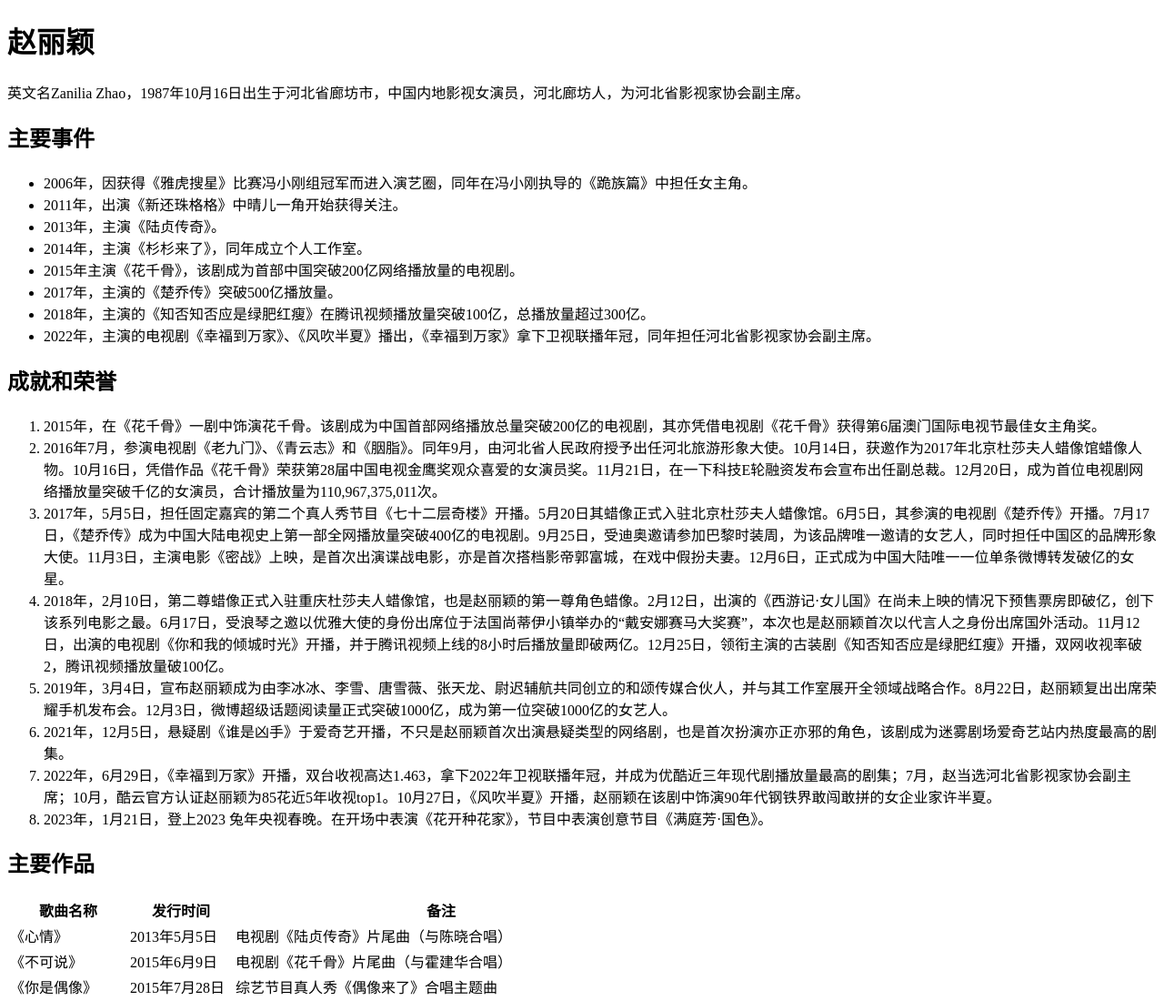
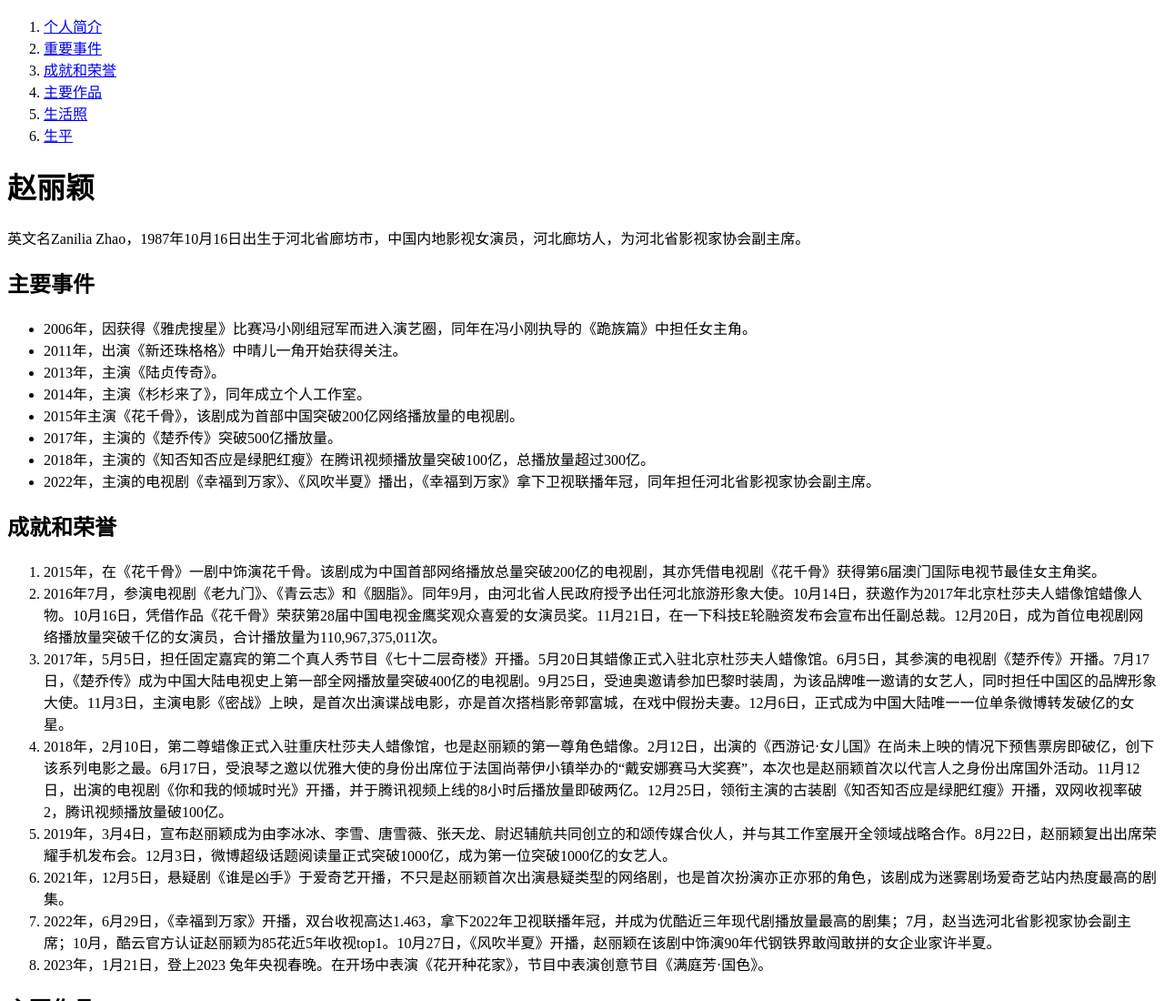
Before and after one commit to yangyangou/Zhao-Liying, a plain HTML site: page index.html in a window 1280 px wide. Shown: the top 1100 px of the page at 91% size. Drawn offline with Linux system fonts and the light colour scheme.

```diff
--- a/index.html
+++ b/index.html
@@ -14,13 +14,24 @@
 </head>
 
 <body>
-    <h1>
+    <nav>
+        <ol>
+            <li><a href="#Zanilia Zhao">个人简介</a></li>
+            <li><a href="#events">重要事件</a></li>
+            <li><a href="#awards">成就和荣誉</a></li>
+            <li><a href="#works">主要作品</a></li>
+            <li><a href="#pictures">生活照</a></li>
+            <li><a href="#life">生平</a></li>
+
+        </ol>
+    </nav>
+    <h1 id="Zanilia Zhao">
         赵丽颖
     </h1>
     <p>
         英文名Zanilia Zhao，1987年10月16日出生于河北省廊坊市，中国内地影视女演员，河北廊坊人，为河北省影视家协会副主席。
     </p>
-    <h2>
+    <h2 id="events">
         主要事件
     </h2>
     <ul>
@@ -33,7 +44,7 @@
         <li>2018年，主演的《知否知否应是绿肥红瘦》在腾讯视频播放量突破100亿，总播放量超过300亿。</li>
         <li>2022年，主演的电视剧《幸福到万家》、《风吹半夏》播出，《幸福到万家》拿下卫视联播年冠，同年担任河北省影视家协会副主席。</li>
     </ul>
-    <h2>
+    <h2 id="awards">
         成就和荣誉
     </h2>
     <ol>
@@ -51,7 +62,7 @@
         </li>
         <li>2023年，1月21日，登上2023 兔年央视春晚。在开场中表演《花开种花家》，节目中表演创意节目《满庭芳·国色》。</li>
     </ol>
-    <h2>
+    <h2 id="works">
         主要作品
     </h2>
 
@@ -117,13 +128,13 @@
         </tbody>
     </table>
 
-    <h2>生活照</h2>
+    <h2 id="pictures">生活照</h2>
 
     <div><img width="400" src="images/1.png" alt="图一"></div>
     <div><img width="400" src="images/2.png" alt="图二"></div>
     <div><img width="400" src="images/3.png" alt="图三"></div>
 
-    <h2>
+    <h2 id="life">
         生平
     </h2>
     <p>
```
Also changed, not shown: images/2.png, images/3.png, 1 other file.
